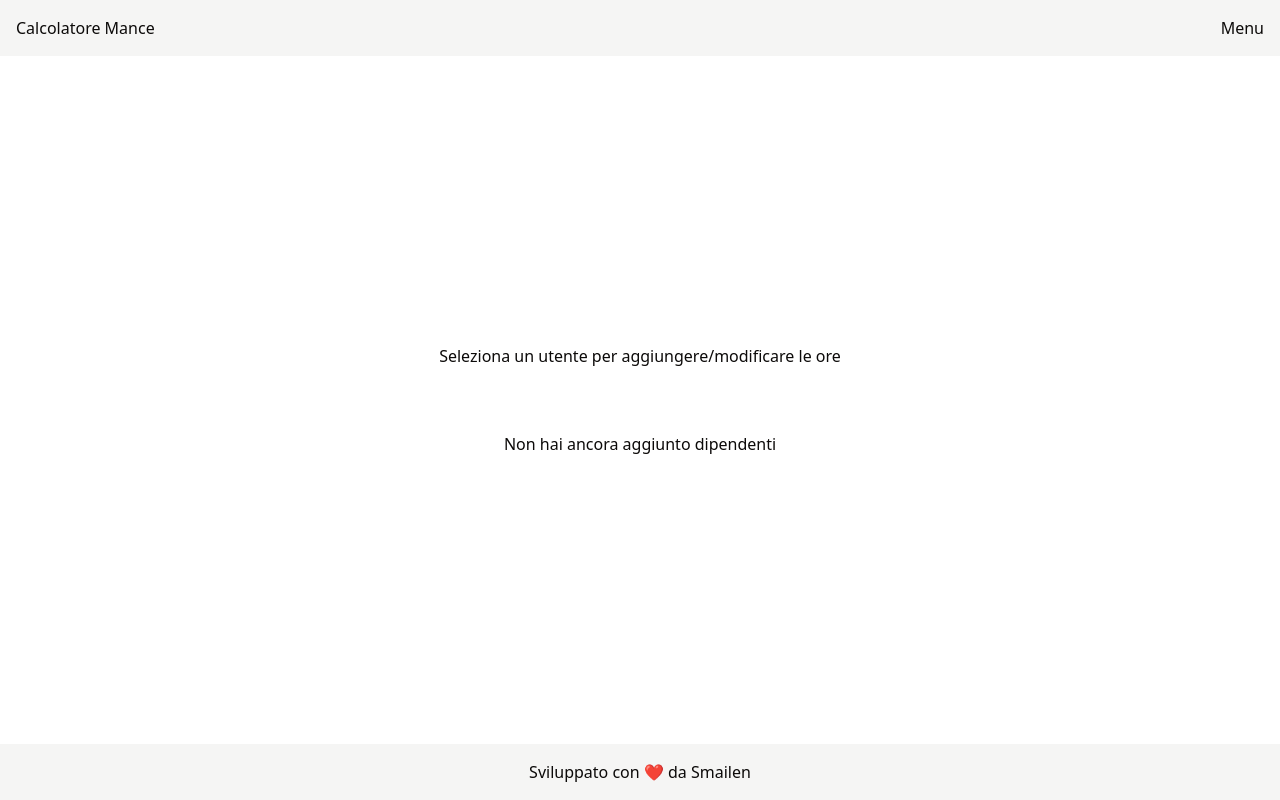
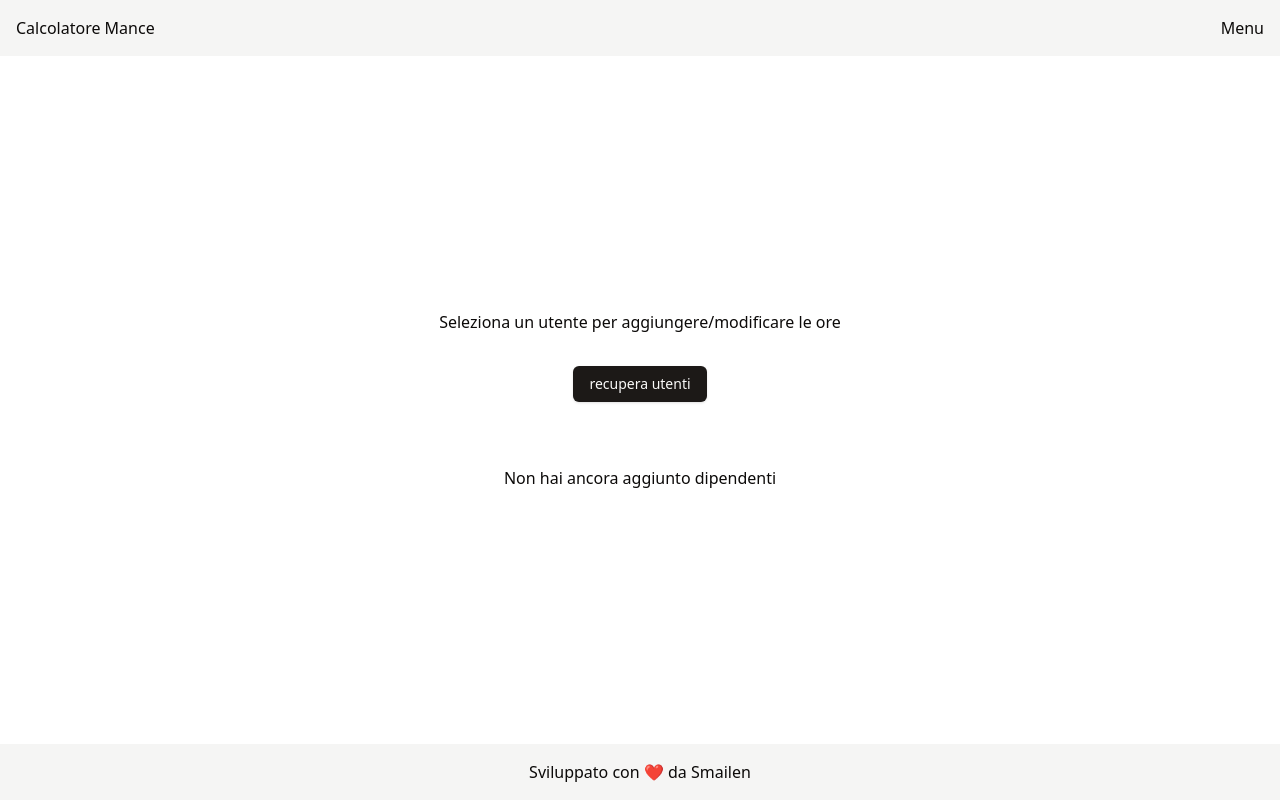
Before and after one commit to Smailen5/calcolatore-mance, a React (Vite) app: page /aggiungi-ore in a window 1280 px wide. Built offline with nearby package versions, Linux system fonts and the light colour scheme.

Commit message:
refactor: :art: importa funzione
importa funzione nel componente

```diff
--- a/src/pages/HoursPage.tsx
+++ b/src/pages/HoursPage.tsx
@@ -2,26 +2,30 @@ import Footer from "@/components/Footer";
 import Navbar from "@/components/Navbar";
 import Page from "@/components/Page";
 import UserSession from "@/components/UserSession";
-import { useEffect } from "react";
+// import { useEffect } from "react";
 import { useGlobalContext } from "@/utils/contex";
+import { Button } from "@/components/ui/button";
+import { useState } from "react";
 
 const HoursPage = () => {
-  const { setDataUserHoursSession } = useGlobalContext();
+  const { setDataUserHoursSession, recuperaUtenti } = useGlobalContext();
+  const [isVisible, setIsVisible] = useState(true);
 
-  // aggiorna i dati in sessionStorage quando il sessionStorage cambia
-  useEffect(() => {
-    const storeData = localStorage.getItem("user");
-    if (storeData) {
-      const user = JSON.parse(storeData);
-      setDataUserHoursSession(user);
+  const handleRecuperaUtenti = () => {
+    if (recuperaUtenti) {
+      recuperaUtenti({ data: setDataUserHoursSession });
+      setIsVisible(false);
     }
-  }, [setDataUserHoursSession]);
+  };
 
   return (
     <>
       <Navbar />
       <Page>
         <h2>Seleziona un utente per aggiungere/modificare le ore</h2>
+        {isVisible && (
+          <Button onClick={handleRecuperaUtenti}>recupera utenti</Button>
+        )}
         <UserSession />
       </Page>
       <Footer />
```
